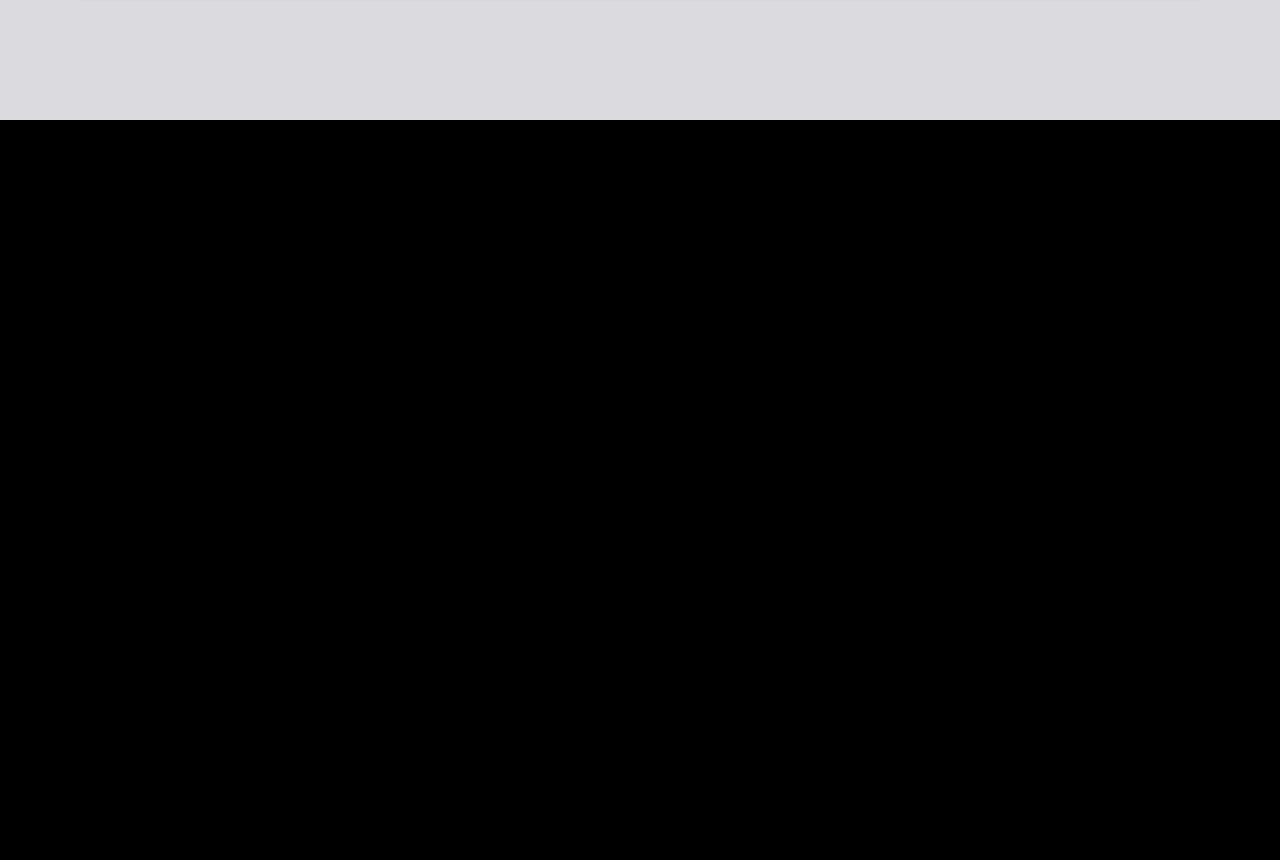
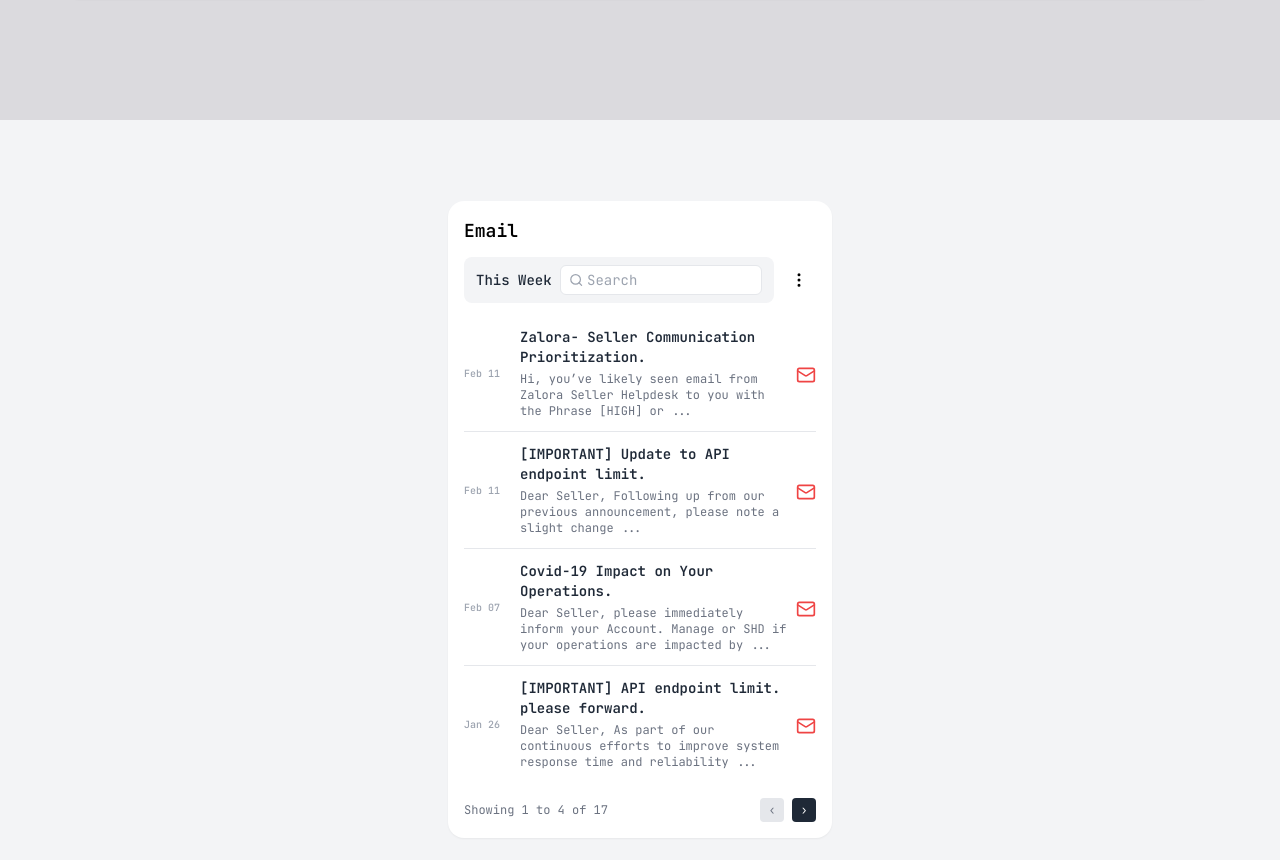
Before and after one commit to BiellSouza/Portfolio-Front, a React (Vite) app: page /#/ in a window 1280 px wide. Shown: the part 2047-2907 px from the top of the page. Before the commit the page ends 2167 px from the top, so only its background shows below. Built offline with nearby package versions, Linux system fonts and the light colour scheme.

Commit message:
fix: Eail

```diff
--- /dev/null
+++ b/src/components/Dashboard/Email.jsx
@@ -0,0 +1,94 @@
+import { useState } from "react";
+import { Search, MoreVertical, Mail } from "lucide-react";
+
+const EmailData = [
+  {
+    date: "Feb 11",
+    title: "Zalora- Seller Communication Prioritization.",
+    text: "Hi, you’ve likely seen email from Zalora Seller Helpdesk to you with the Phrase [HIGH] or ...",
+  },
+  {
+    date: "Feb 11",
+    title: "[IMPORTANT] Update to API endpoint limit.",
+    text: "Dear Seller, Following up from our previous announcement, please note a slight change ...",
+  },
+  {
+    date: "Feb 07",
+    title: "Covid-19 Impact on Your Operations.",
+    text: "Dear Seller, please immediately inform your Account. Manage or SHD if your operations are impacted by ...",
+  },
+  {
+    date: "Jan 26",
+    title: "[IMPORTANT] API endpoint limit. please forward.",
+    text: "Dear Seller, As part of our continuous efforts to improve system response time and reliability ...",
+  },
+];
+
+export default function Email() {
+  const [search, setSearch] = useState("");
+
+  const filteredData = EmailData.filter((item) =>
+    item.title.toLowerCase().includes(search.toLowerCase())
+  );
+
+  return (
+    <div className="bg-gray-100 min-h-screen flex items-center justify-center p-6">
+      <div className="bg-white rounded-2xl shadow-sm w-full max-w-sm p-4">
+        <h2 className="text-lg font-semibold mb-3">Email</h2>
+
+        {/* Header com Tabs + Search */}
+        <div className="flex items-center justify-between mb-3">
+          <div className="bg-gray-100 rounded-lg flex items-center px-3 py-2 w-full">
+            <span className="font-medium text-gray-800 text-sm mr-2">
+              This Week
+            </span>
+            <div className="flex items-center bg-white rounded-md px-2 py-1 flex-1 border border-gray-200">
+              <Search size={16} className="text-gray-400 mr-1" />
+              <input
+                type="text"
+                placeholder="Search"
+                value={search}
+                onChange={(e) => setSearch(e.target.value)}
+                className="text-sm w-full outline-none"
+              />
+            </div>
+          </div>
+          <button className="ml-2 p-2 rounded-md hover:bg-gray-100">
+            <MoreVertical size={18} />
+          </button>
+        </div>
+
+        {/* Lista de anúncios */}
+        <div className="divide-y divide-gray-200">
+          {filteredData.map((item, index) => (
+            <div key={index} className="flex py-3 items-center">
+              <div className="w-14 text-[10px] text-gray-400 font-medium">
+                {item.date}
+              </div>
+              <div className="flex-1">
+                <h3 className="text-sm font-semibold text-gray-800 mb-1">
+                  {item.title}
+                </h3>
+                <p className="text-xs text-gray-500">{item.text}</p>
+              </div>
+              <Mail size={20} className="text-red-500 ml-2 mt-1" />
+            </div>
+          ))}
+        </div>
+
+        {/* Paginação */}
+        <div className="flex items-center justify-between text-xs text-gray-500 mt-4">
+          <span>Showing 1 to 4 of 17</span>
+          <div className="flex gap-2">
+            <button className="w-6 h-6 rounded bg-gray-200 hover:bg-gray-300 flex items-center justify-center">
+              ‹
+            </button>
+            <button className="w-6 h-6 rounded bg-gray-800 text-white flex items-center justify-center">
+              ›
+            </button>
+          </div>
+        </div>
+      </div>
+    </div>
+  );
+}
--- a/src/sections/Dashboard.jsx
+++ b/src/sections/Dashboard.jsx
@@ -2,6 +2,7 @@
 import Promotions from "../components/Dashboard/Promotions";
 import Graficos from "../components/Dashboard/Graficos";
 import Catalogo from "../components/Dashboard/Catalogo";
+import Email from "../components/Dashboard/Email";
 
 function Dashboard() {
   return (
@@ -35,6 +36,7 @@
         <Promotions />
         <Graficos />
         <Catalogo />
+        <Email />
       </div>
     </div>
   );
```
